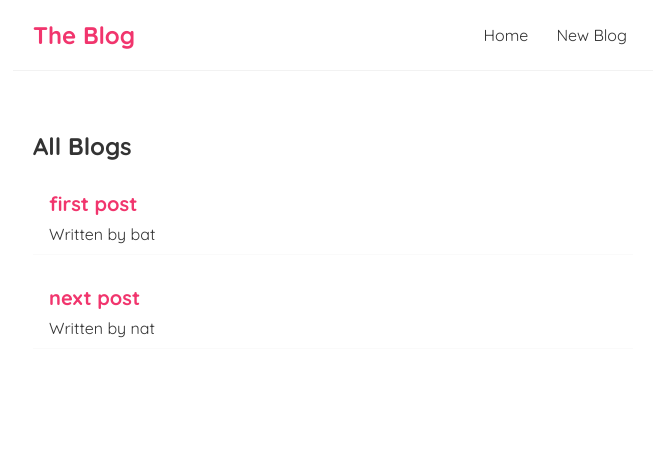
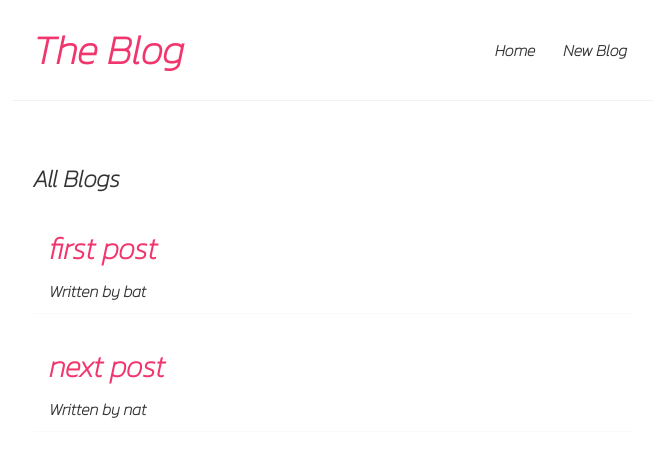
Before and after one commit to ggruiz7/TheBlogSpot, a React (Create React App) app: page / in a window 1280 px wide. Shown: the top 456 px of the page, without its empty margins (307-966 px from the left). Built offline with nearby package versions, Linux system fonts and the light colour scheme; data requests are answered from the project's data file.

Commit message:
updated index.css

```diff
--- a/src/index.css
+++ b/src/index.css
@@ -1,8 +1,8 @@
-@import url("https://fonts.googleapis.com/css2?family=Quicksand:wght@300;400;500;600;700&display=swap");
+@import url("https://fonts.googleapis.com/css2?family=Kanit:ital,wght@1,100&family=Open+Sans:wght@400;700&display=swap");
 
 * {
   margin: 0;
-  font-family: "Quicksand";
+  font-family: "Kanit", sans-serif;
   color: #333;
 }
 
@@ -24,9 +24,12 @@
 }
 .navbar h1 {
   color: #f1356d;
+  font-size: 40px;
 }
 .navbar .links {
   margin-left: auto;
+  color: #6b2086;
+  font-weight: bold;
 }
 .navbar a {
   margin-left: 16px;
@@ -47,9 +50,12 @@
   box-shadow: 1px 3px 5px rgba(0, 0, 0, 0.1);
 }
 .blog-preview h2 {
-  font-size: 20px;
+  font-size: 30px;
   color: #f1356d;
   margin-bottom: 8px;
+}
+.blog-preview p {
+  font-weight: bold;
 }
 .blog-preview a {
   text-decoration: none;
@@ -82,6 +88,8 @@
 .create label {
   text-align: left;
   display: block;
+  color: #6b2086;
+  font-weight: bold;
 }
 .create h2 {
   font-size: 20px;
```
